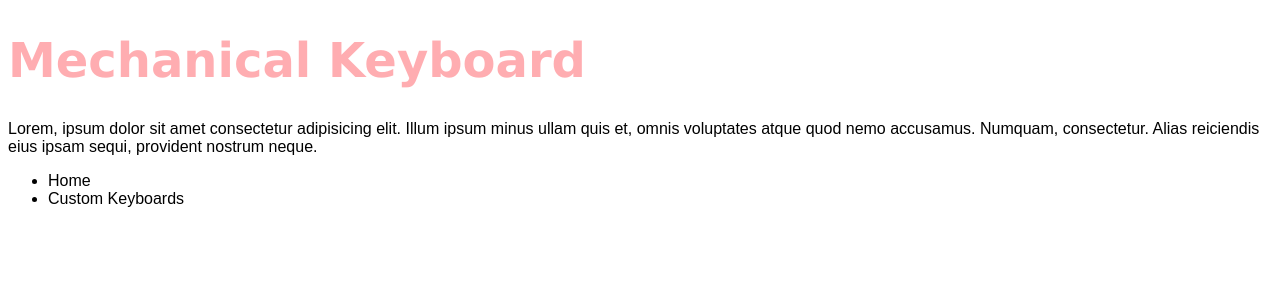
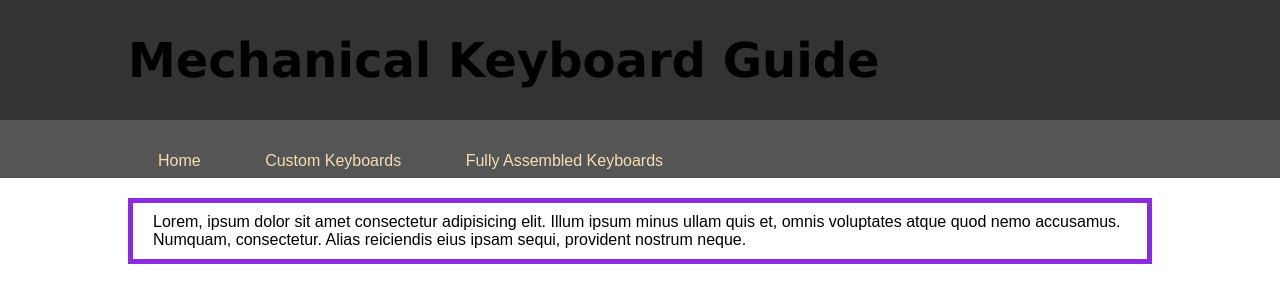
Before and after one commit to sent1nu11/mechkeyboard, a plain HTML site: page index.html in a window 1280 px wide. Drawn offline with Linux system fonts and the light colour scheme.

Commit message:
updated menu

```diff
--- a/css/style.css
+++ b/css/style.css
@@ -1,9 +1,52 @@
 h1 {
-    color: rgba(255,050,060,.4);
+
     font-family: Verdana, Geneva, Tahoma, sans-serif;
     font-size: 3em;
 }
 
+.container {
+    width: 80%;
+    margin:auto;
+    overflow:hidden;
+}
+
+#mainheader {
+    background:#333
+}
+
+#mainnav {
+    background: #555;
+    color:wheat;
+}
+
+/* navigation bar */
+
+#mainnav ul {
+    padding:0;              /* remove padding and margins to flush */
+    margin:0;
+    list-style: none;       /* remove dots */
+}
+
+#mainnav li {
+    display:inline;         /* fit all list items on same line */
+    margin: 20px 30px;
+}
+
+
+#mainnav a {
+    color: white;
+    text-decoration: none;     /* removes underline on the links */
+    font-size: 50px;
+}
+
 body {
     font-family: Arial, Helvetica, sans-serif;
+    margin:0px;     /* make the body flush against the edges */
 }
+
+
+p {
+    border: 5px solid blueviolet;
+    padding: 10px 20px;
+    margin-top: 20px;
+}
--- a/index.html
+++ b/index.html
@@ -8,11 +8,25 @@
     <link rel="stylesheet" type="text/css" href="./css/style.css"/>
 </head>
 <body>
-    <h1>Mechanical Keyboard</h1>
-    <p>Lorem, ipsum dolor sit amet consectetur adipisicing elit. Illum ipsum minus ullam quis et, omnis voluptates atque quod nemo accusamus. Numquam, consectetur. Alias reiciendis eius ipsam sequi, provident nostrum neque.</p>
-    <ul>
-        <li>Home</li>
-        <li>Custom Keyboards</li>
-    </ul>
+    <header id="mainheader">
+        <div class="container">
+            <h1>Mechanical Keyboard Guide</h1>
+        </div>
+    </header>
+
+    <div id="mainnav">
+        <div class="container">
+            <ul>
+                <li><a href="#"></a>Home</li>
+                <li><a href="#"></a>Custom Keyboards</li>
+                <li><a href="#"></a>Fully Assembled Keyboards</li>
+            </ul>
+        </div>
+    </div>
+
+    <div class="container">
+        <p>Lorem, ipsum dolor sit amet consectetur adipisicing elit. Illum ipsum minus ullam quis et, omnis voluptates atque quod nemo accusamus. Numquam, consectetur. Alias reiciendis eius ipsam sequi, provident nostrum neque.</p>
+
+    </div>
 </body>
 </html>
```
